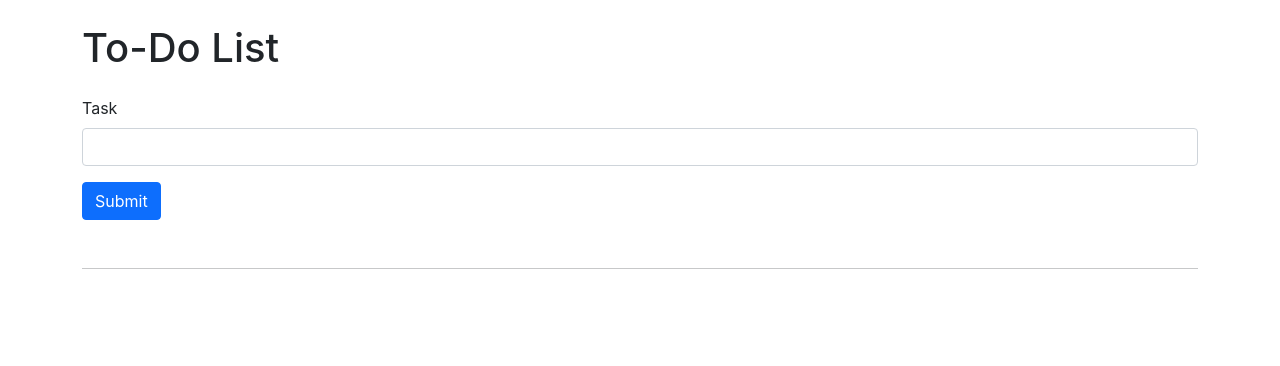
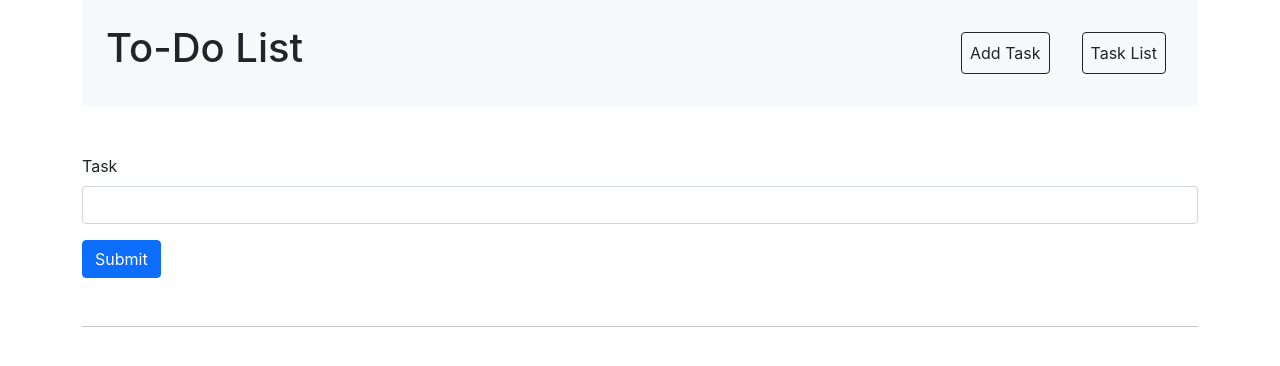
Before and after one commit to Gopi-Savaliya/ReactToDoList, a React (Create React App) app: page / in a window 1280 px wide. Shown: the top 366 px of the page. Built offline with nearby package versions, Linux system fonts and the light colour scheme.

Commit message:
navigation added

```diff
--- a/package.json
+++ b/package.json
@@ -8,6 +8,7 @@
     "@testing-library/user-event": "^13.5.0",
     "react": "^17.0.2",
     "react-dom": "^17.0.2",
+    "react-router-dom": "^6.2.1",
     "react-scripts": "5.0.0",
     "web-vitals": "^2.1.4"
   },
--- a/src/App.js
+++ b/src/App.js
@@ -2,6 +2,8 @@ import './App.css';
 import React, { Component } from 'react'
 import Table from './components/Table'
 import Form from './components/Form';
+import Navbar from './components/Navbar'
+import { BrowserRouter as Router, Routes, Route } from 'react-router-dom';
 
 class App extends Component {
 
@@ -33,12 +35,21 @@ class App extends Component {
 
   render() {
     return (
-      <div className="container">
-        <h1 className='my-4'>To-Do List</h1>
-        <Form onSubmitHandler={this.onSubmitHandler} />
-        <hr className="my-5" />
-        {this.state.tasks.length!==0?<Table tasks={this.state.tasks} taskComplete={this.taskComplete} />:""}
-      </div>
+      <Router>
+        <div className="container">
+          <Navbar />
+          <Routes>
+            <Route path="/" element={
+                <div className="mt-5">
+                  <Form onSubmitHandler={this.onSubmitHandler} />
+                  <hr className="my-5" />
+                  {this.state.tasks.length!==0?<Table tasks={this.state.tasks} taskComplete={this.taskComplete} />:""}
+                </div>
+              }/>
+            <Route path="/tasks" element={this.state.tasks.length!==0?<Table tasks={this.state.tasks} taskComplete={this.taskComplete} />:<p className='App mt-5'>No Tasks</p>} />
+          </Routes>
+        </div>
+      </Router>
     );
   }
 }
--- /dev/null
+++ b/src/components/Navbar.js
@@ -0,0 +1,16 @@
+import React, { Component } from 'react'
+import { Link } from 'react-router-dom';
+
+class Navbar extends Component {
+  render() {
+    return (
+        <div className="d-flex bd-highlight p-3 mb-2 bg-light text-dark">
+            <h1 className="p-2 flex-grow-1 bd-highlight">To-Do List</h1>
+            <Link className="btn btn-outline-dark p-2 bd-highlight my-3 mx-3" to="/" role="button">Add Task</Link>
+            <Link className="btn btn-outline-dark p-2 bd-highlight my-3 mx-3" to="/tasks" role="button">Task List</Link>
+        </div>
+    )
+  }
+}
+
+export default Navbar
```
Also changed, not shown: 1 other file (tests, documents, lock files or other folders).
